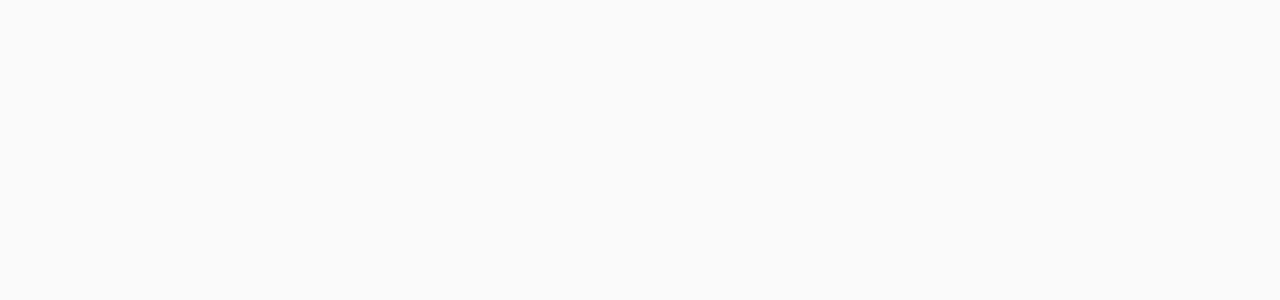
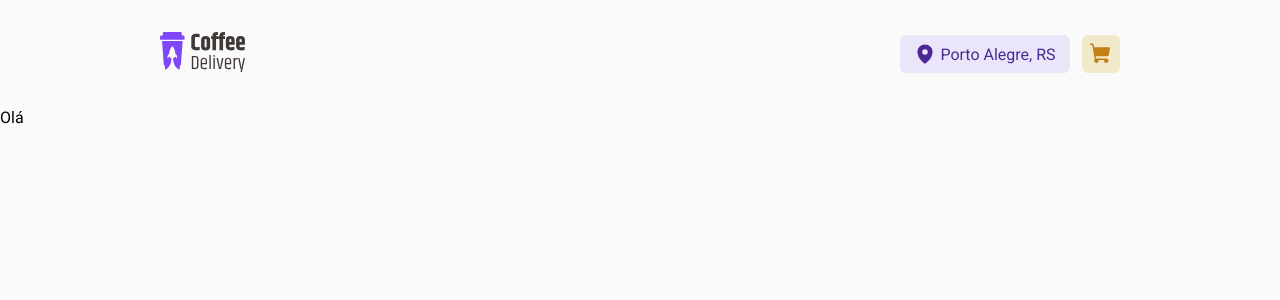
Before and after one commit to arthur-carminatti/Coffe-Delivery, a React (Vite) app: page /checkout in a window 1280 px wide. Before the commit this address had no page. Shown: the top 300 px of the page. Built offline with nearby package versions, Linux system fonts and the light colour scheme.

Commit message:
Checkout page

```diff
--- a/src/components/Header/index.tsx
+++ b/src/components/Header/index.tsx
@@ -1,3 +1,4 @@
+import { NavLink } from 'react-router-dom'
 import logo from '../../assets/logo.svg'
 import { CartContainter, HeaderContainer, LocationContainter } from './styles'
 import { MapPin, ShoppingCart } from 'phosphor-react'
@@ -5,7 +6,12 @@
 export function Header() {
     return (
         <HeaderContainer>
-            <img src={logo} alt="" />
+            <nav>
+                <NavLink to="/">
+                    <img src={logo} alt="" />
+                </NavLink>
+            </nav>
+
             <section>
                 <LocationContainter>
                     <MapPin size={22} color='#4B2995' weight="fill" />
@@ -13,7 +19,11 @@
                 </LocationContainter>
 
                 <CartContainter>
-                    <ShoppingCart size={30} color="#C47F17" weight="fill" />
+                    <nav>
+                        <NavLink to="/checkout">
+                            <ShoppingCart size={24} color="#C47F17" weight="fill" />
+                        </NavLink>
+                    </nav>
                 </CartContainter>
             </section>
         </HeaderContainer>
--- a/src/components/Header/styles.ts
+++ b/src/components/Header/styles.ts
@@ -53,4 +53,9 @@
     background: ${props => props.theme["yellow-100"]};
     border-radius: 6px;
     border: 0;
+
+    svg {
+        display: flex;
+        align-items: center;
+    }
 `
--- /dev/null
+++ b/src/pages/Checkout/index.tsx
@@ -0,0 +1,9 @@
+import { CheckoutContainer } from "./styles";
+
+export function Checkout() {
+    return (
+        <CheckoutContainer>
+            Olá
+        </CheckoutContainer>
+    )
+}
--- /dev/null
+++ b/src/pages/Checkout/styles.ts
@@ -0,0 +1,5 @@
+import styled from "styled-components";
+
+export const CheckoutContainer = styled.div`
+    width: 100%;
+`
--- a/src/routes.tsx
+++ b/src/routes.tsx
@@ -1,12 +1,14 @@
 import { Routes, Route } from 'react-router-dom'
 import { Home } from "./pages/Home";
 import { DefaultLayout } from './layouts/DefaultLayout';
+import { Checkout } from './pages/Checkout';
 
 export function Router() {
     return (
         <Routes>
             <Route path="/" element={<DefaultLayout />}>
                 <Route path="/" element={<Home />} />
+                <Route path="/checkout" element={<Checkout />} />
             </Route>
         </Routes>
     );
```
